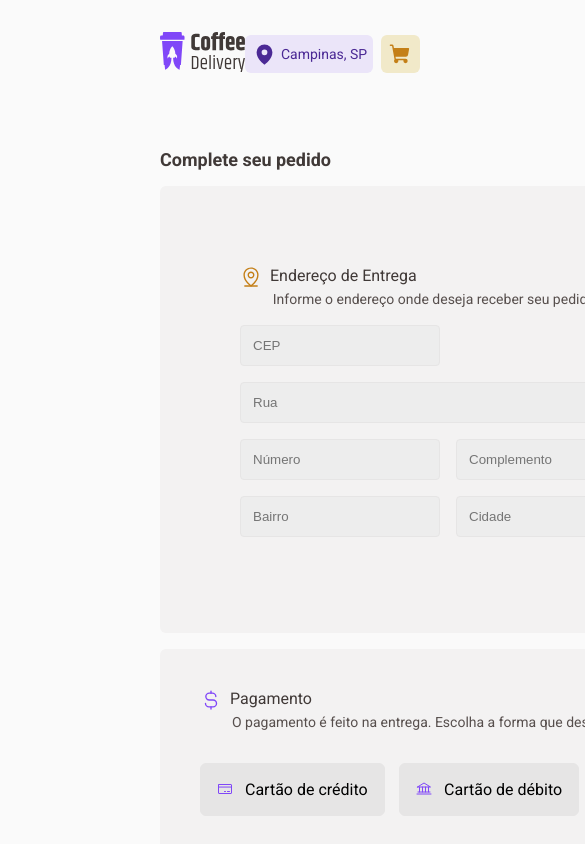
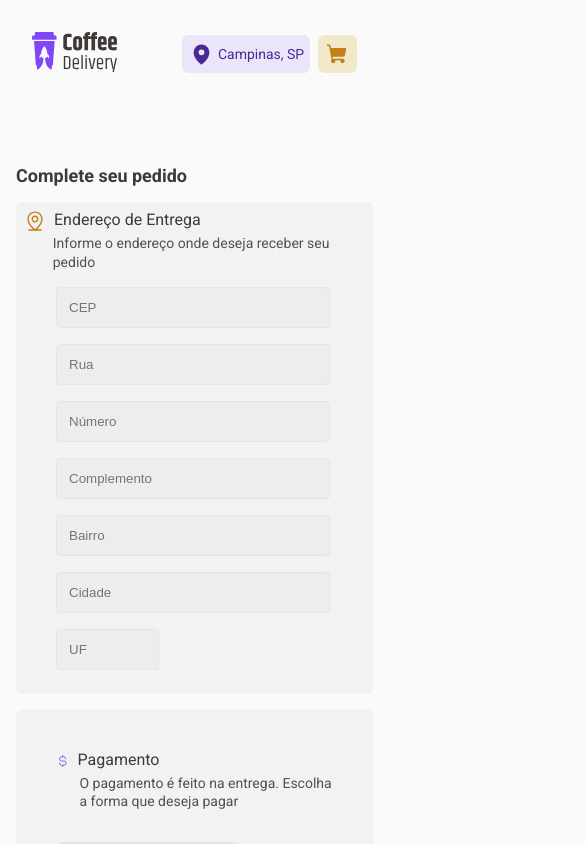
Before and after one commit to EliseuVicente/coffe-delivery, a React (Vite) app: page /checkout in a window 390 px wide. Shown: the top 844 px of the page, 585 px wide, since content can reach past the window. Built offline with nearby package versions, Linux system fonts and the light colour scheme.

Commit message:
editing css version Mobile

```diff
--- a/src/components/Navbar/styles.js
+++ b/src/components/Navbar/styles.js
@@ -5,6 +5,10 @@ export const Navbar = styled.header`
     justify-content: space-between;
     align-items: center;
     padding: 2rem 10rem;
+
+    @media (max-width: 574px) {
+        padding: 2rem;
+      }
 `
 
 export const Action = styled.div`
--- a/src/pages/Checkout/components/Cart/styles.js
+++ b/src/pages/Checkout/components/Cart/styles.js
@@ -8,6 +8,10 @@ export const ItemsCart = styled.div`
     align-self: stretch;
     margin-top: 2.5rem;
     background: ${props => props.theme['base-card']};
+
+    @media (max-width: 574px) {
+        margin-top: 0rem;
+      }
 `
 export const ImageProducts = styled.img`
     position: absolute;
@@ -15,11 +19,19 @@ export const ImageProducts = styled.img`
     height: 4rem;
     justify-content: center;
     align-items: center;
+
+    @media (max-width: 574px) {
+        margin-top: 1rem;
+      }
 `
 export const DetailsItems = styled.div`
     display: flex;
     flex-direction: column;
     gap: 0.5rem;
+
+    @media (max-width: 574px) {
+        margin-top: 1rem;
+      }
 `
 
 export const NameCoffes = styled.p`
@@ -47,6 +59,10 @@ export const ItemValue = styled.div`
         font-weight: 700;
         line-height: 130%;
     }
+
+    @media (max-width: 574px) {
+        padding-left: 18rem;
+      }
 `
 
 export const Action = styled.div`
--- a/src/pages/Checkout/index.jsx
+++ b/src/pages/Checkout/index.jsx
@@ -91,8 +91,8 @@ const handleOptionClick = (option) => {
                 </LabelPayment>
 
                 <TypePayment
-                  isSelected={selectOption === 'credito'}
-                  onClick={()=> handleOptionClick('credito')}>
+                  isSelected={selectOption === 'Cartão de crédito'}
+                  onClick={()=> handleOptionClick('Cartão de crédito')}>
                     <CreditCard
                       size={16}
                       color="#8047F8"
@@ -102,8 +102,8 @@ const handleOptionClick = (option) => {
                   </TypePayment>
 
                 <TypePayment
-                isSelected={selectOption === 'debito'}
-                onClick={()=> handleOptionClick('debito')}>
+                isSelected={selectOption === 'Cartão de débito'}
+                onClick={()=> handleOptionClick('Cartão de débito')}>
                   <Bank
                     size={16}
                     color="#8047F8"
@@ -112,8 +112,8 @@ const handleOptionClick = (option) => {
                   </TypePayment>
 
                 <TypePayment
-                isSelected={selectOption === 'dinheiro'}
-                onClick={()=> handleOptionClick('dinheiro')}>
+                isSelected={selectOption === 'Dinheiro'}
+                onClick={()=> handleOptionClick('Dinheiro')}>
                   <Money
                     size={16}
                     color="#8047F8"
--- a/src/pages/Checkout/styles.js
+++ b/src/pages/Checkout/styles.js
@@ -17,6 +17,12 @@ export const Container = styled.div`
     padding-left: 10rem;
     margin-top: 2.5rem;
     gap: 12px;
+
+    @media (max-width: 574px) {
+        float: ;
+        padding: 1rem;
+        width: 100vw;
+      }
 `
 export const ContainerForm = styled.div`
     border-radius: 0.375rem;
@@ -29,6 +35,10 @@ export const ContainerForm = styled.div`
     gap: 32px;
     align-self: stretch;
 
+    @media (max-width: 574px) {
+        padding: 0px;
+      }
+
 `
 export const FormAdress = styled.div`
     display: flex;
@@ -36,6 +46,10 @@ export const FormAdress = styled.div`
     flex-direction: column;
     align-items: flex-start;
     gap: 1rem;
+
+    @media (max-width: 574px) {
+        padding: .5rem;
+      }
 
 `
 const BaseInput = styled.input`
@@ -54,21 +68,46 @@ const BaseInput = styled.input`
 export const AddresInput = styled(BaseInput)`
     width: 12.5rem;
 
+    @media (max-width: 574px) {
+        width: 80%;
+        margin-left: 2rem;
+      }
+
 `
 export const StreetInput = styled(BaseInput)`
     width: 100%;
+
+    @media (max-width: 574px) {
+        width: 80%;
+        margin-left: 2rem;
+      }
 `
 export const ComplementInput = styled(BaseInput)`
     width: 20.5rem;
     margin-left: 1rem;
+
+    @media (max-width: 574px) {
+        width: 80%;
+        margin-left: 2rem;
+      }
 `
 export const CityInput = styled(BaseInput)`
     width: 15.5rem;
     margin-left: 1rem;
+
+    @media (max-width: 574px) {
+        width: 80%;
+        margin-left: 2rem;
+      }
 `
 export const UFInput = styled(BaseInput)`
     width: 3.95rem;
     margin-left: 1rem;
+
+    @media (max-width: 574px) {
+        width: 30%;
+        margin-left: 2rem;
+      }
 `
 
 export const LabelForm = styled.div`
@@ -82,6 +121,10 @@ export const LabelForm = styled.div`
         font-size: 1rem;
         font-weight: 400;
         line-height: 130%;
+
+        @media (max-width: 574px) {
+            width: 20rem;
+          }
     }
 
     span {
@@ -91,6 +134,11 @@ export const LabelForm = styled.div`
         font-size: 0.875rem;
         font-weight: 400;
         line-height: 130%;
+
+
+        @media (max-width: 574px) {
+            margin-left: -20rem;
+          }
     }
 `
 
@@ -154,11 +202,21 @@ export const TypePayment = styled.div`
         cursor: pointer;
     }
 
+    @media (max-width: 574px) {
+        margin-right: 0rem;
+      }
+
 `
 
 export const ContainerCart = styled.div`
     float: right;
     margin-top: 2.5rem;
+
+    @media (max-width: 574px) {
+        margin-top: 1rem;
+        float: none;
+        padding: 1rem;
+      }
 `
 
 export const ContainerCartItems = styled.div`
@@ -170,6 +228,13 @@ export const ContainerCartItems = styled.div`
     gap: 1.5rem;
     background: ${props => props.theme['base-card']};
     border-radius: 6px 44px;
+
+    @media (max-width: 574px) {
+        padding: 0rem;
+        width: 100vw;
+        float: none;
+        margin-right: 0rem;
+      }
 `
     export const FrameValues = styled.div`
     display: flex;
@@ -195,6 +260,10 @@ h1 {
     font-weight: 700;
     line-height: 130%;
 }
+@media (max-width: 574px) {
+    width: 90vw;
+  }
+
 `
 
 export const ButtonCart = styled.button`
@@ -223,4 +292,5 @@ export const ButtonCart = styled.button`
         transition: .6s;
         cursor: pointer;
     }
+
 `
--- a/src/pages/Home/components/products/styles.js
+++ b/src/pages/Home/components/products/styles.js
@@ -5,6 +5,10 @@ export const ContainerProducts = styled.div`
     position: relative;
     height: 102.813rem;
     top: 34.5rem;
+
+    @media (max-width: 574px) {
+        width: 100vw;
+      }
 `
 
 export const Title = styled.h1`
@@ -22,12 +26,21 @@ export const Title = styled.h1`
     line-height: 130%;
 
     color: ${props => props.theme['base-subtitle']};
+
+    @media (max-width: 574px) {
+        display: flex;
+        width: 80vw;
+      }
 `
 export const CoffeeList = styled.div`
     position: relative;
     max-width: 80rem;
     top: 3rem;
     left: 10%;
+
+    @media (max-width: 574px) {
+        width: 80vw;
+      }
 `
 
 export const CoffeeItems = styled.div`
--- a/src/pages/Home/styles.js
+++ b/src/pages/Home/styles.js
@@ -13,6 +13,10 @@ export const Header = styled.div`
         height: 360px;
         left: calc(50% - 476px/2 + 322px);
         top: calc(50% - 360px/2);
+
+        @media (max-width: 574px) {
+            display: none;
+          }
     }
 `
 export const TitleHeader = styled.div`
@@ -24,6 +28,12 @@ export const TitleHeader = styled.div`
     height: 12rem;
     left: 10%;
     top: calc(50% - 192px/2 - 82px);
+
+    @media (max-width: 574px) {
+        width: 100vw;
+        left: 0%;
+        padding-left: 1rem;
+      }
 `
 export const Title = styled.h1`
     width: 36.75rem;
@@ -39,6 +49,11 @@ export const Title = styled.h1`
     order: 0;
     align-self: stretch;
     flex-grow: 0;
+
+    @media (max-width: 574px) {
+        width: 90vw;
+        font-size: 34px;
+      }
 `
 
 export const SubTitle = styled.h2`
@@ -51,6 +66,11 @@ export const SubTitle = styled.h2`
 
     color: ${props => props.theme['base-subtitle']};
     font-stretch: 100;
+
+    @media (max-width: 574px) {
+        width: 90vw;
+        margin-top: 2rem;
+      }
 `
 
 export const BoxCircle = styled.div`
@@ -58,6 +78,11 @@ export const BoxCircle = styled.div`
     margin-top: 10rem;
 
     margin-left: 10%;
+
+    @media (max-width: 574px) {
+        width: 90vw;
+        margin-left: 1rem;
+      }
 `
  export const LabelItems = styled.div`
     display: inline-grid;
@@ -76,6 +101,12 @@ export const BoxCircle = styled.div`
         color: #574F4D;
         margin-top: -1.5rem;
      }
+
+     @media (max-width: 574px) {
+        width: 90vw;
+        margin-left: 1rem;
+        position: relative;
+      }
  `
 
 const CicleBase = styled.div`
```
